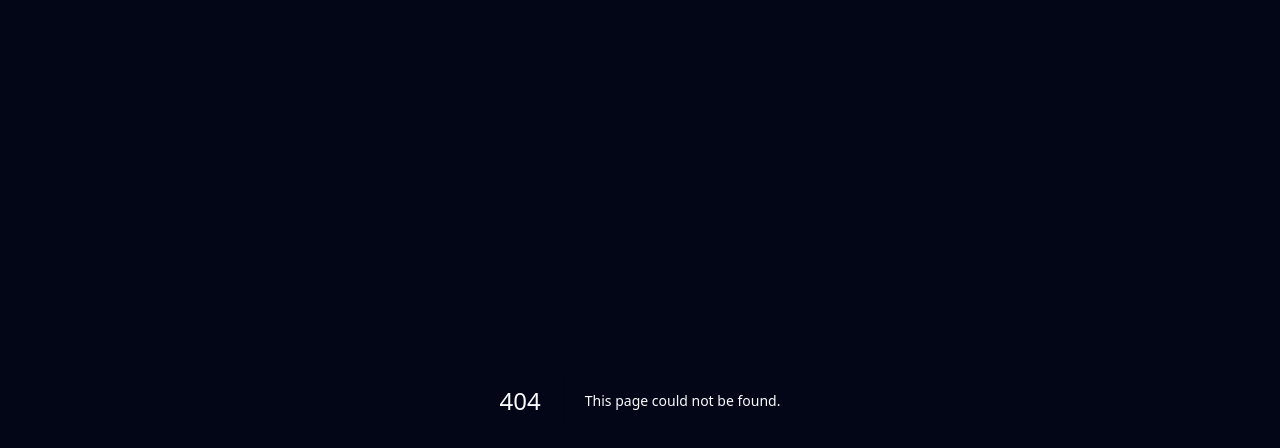
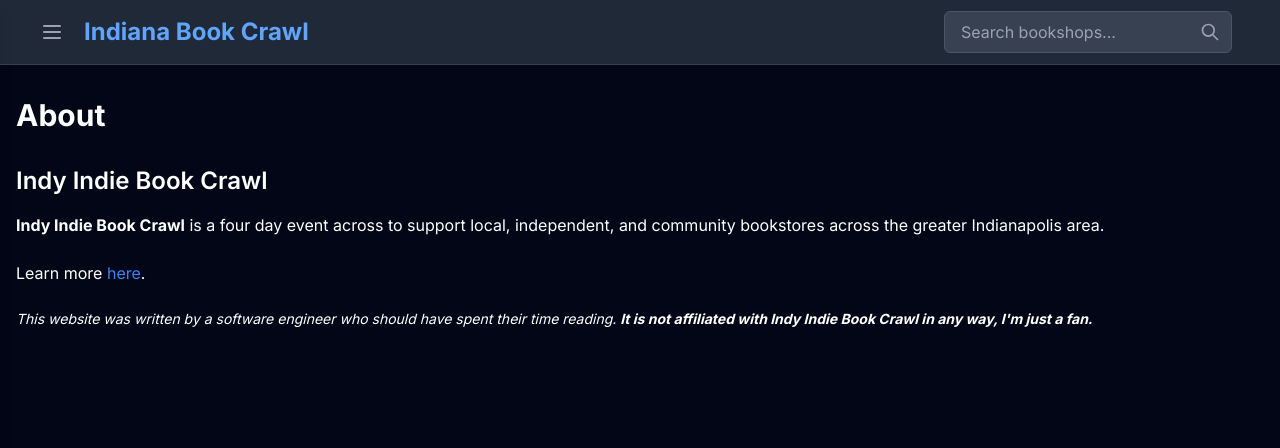
Before and after one commit to allisontharp/indy-book-crawl, a Next.js app: page /about in a window 1280 px wide. Before the commit this address had no page. Shown: the top 448 px of the page. Built offline with nearby package versions, Linux system fonts and the light colour scheme; no server answers.

Commit message:
add about page with link

```diff
--- /dev/null
+++ b/src/app/about/page.tsx
@@ -0,0 +1,33 @@
+'use client';
+import Header from "@/components/Header";
+
+
+
+export default function AboutPage() {
+    return (
+        <main>
+            <Header />
+            <div className="container mx-auto px-4 py-8">
+                <h1 className="text-3xl font-bold mb-8 text-white">About</h1>
+
+                <div className="space-y-6">
+                    <section>
+                        <h2 className="text-2xl font-semibold mb-4 text-white">Indy Indie Book Crawl</h2>
+                        <p className="text-white">
+                            <b>Indy Indie Book Crawl</b> is a four day event across to support local, independent, and community bookstores across the greater Indianapolis area.
+                            <br />
+                            <br />
+                            Learn more <a href="https://docs.google.com/forms/d/e/1FAIpQLSeWk0ACYmHZtwPMDcq1A6rZbfak4qq4LjMPz1MgcJiXIiK3Kg/viewform" className="text-blue-500" target="_blank" rel="noopener noreferrer">here</a>.
+                        </p>
+                    </section>
+                    <section className="text-sm">
+                        <p className="text-white">
+                            <i>This website was written by a software engineer who should have spent their time reading. </i>
+                            <i><b>It is not affiliated with Indy Indie Book Crawl in any way, I'm just a fan.</b></i>
+                        </p>
+                    </section>
+                </div>
+            </div>
+        </main >
+    );
+}
--- a/src/app/track/page.tsx
+++ b/src/app/track/page.tsx
@@ -44,6 +44,12 @@
                 <h1 className="text-3xl font-bold mb-8 text-white">Track Your Books</h1>
                 <div className="grid gap-8 md:grid-cols-2">
                     <div>
+                        <section>
+                            <p>
+                                Build your literary wishlist. Track the books you're searching for and check them off as they join your collection.                            </p>
+                        </section>
+                    </div>
+                    <div>
                         <h2 className="text-xl font-semibold mb-4 text-white">Search Books</h2>
                         <BookSearch onAddBook={handleAddBook} />
                     </div>
--- a/src/components/Header.tsx
+++ b/src/components/Header.tsx
@@ -110,7 +110,15 @@
               className={`block text-xl font-medium ${pathname === '/track' ? 'text-blue-400' : 'text-gray-300 hover:text-white'
                 }`}
             >
-              Track
+              Book Tracker
+            </Link>
+            <Link
+              href="/about"
+              onClick={() => setIsMenuOpen(false)}
+              className={`block text-xl font-medium ${pathname === '/about' ? 'text-blue-400' : 'text-gray-300 hover:text-white'
+                }`}
+            >
+              About
             </Link>
             {session?.user?.role === 'ADMIN' && (
               <Link
```
Also changed, not shown: 1 other file (tests, documents, lock files or other folders).
